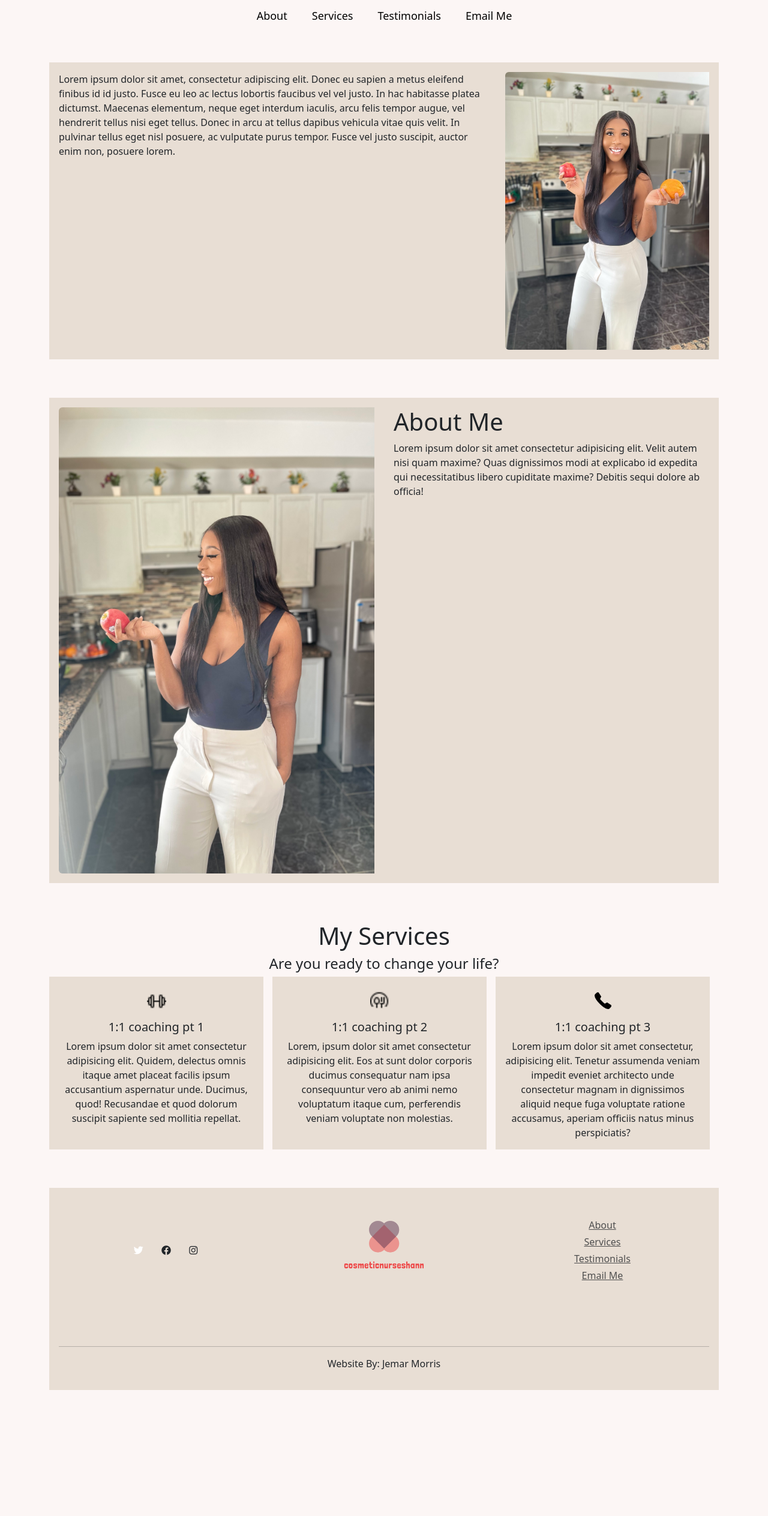
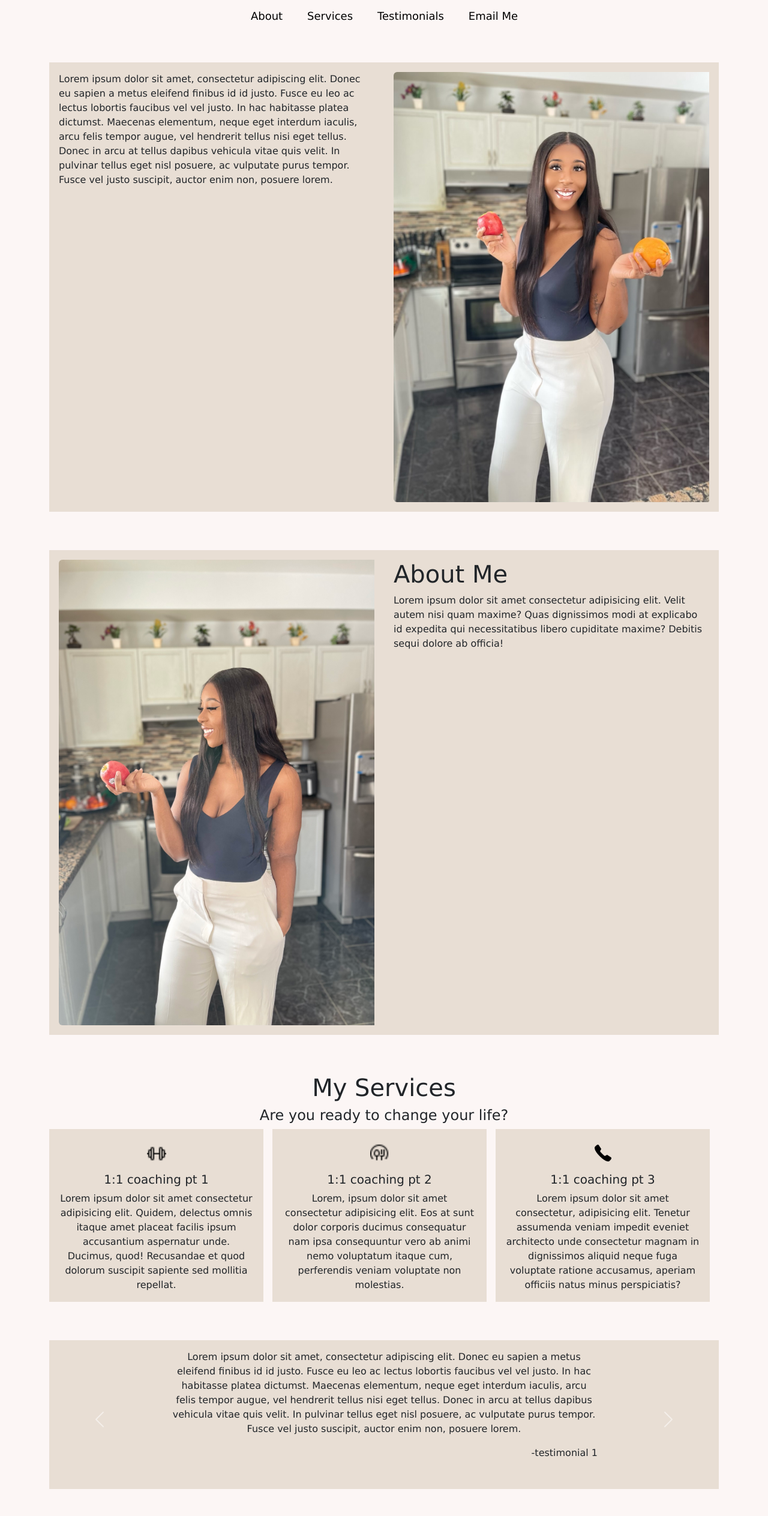
Before and after one commit to jemarm/cosmeticnurseshann, a website: page index.html in a window 1280 px wide. Shown: the part 173-2700 px from the top of the page at 60% size. Before the commit the page ends 2490 px from the top, so only its background shows below. Drawn offline with nearby package versions, Linux system fonts and the light colour scheme.

Commit message:
completed the skeleton template of project, going to work on aesthetics next

```diff
--- a/index.html
+++ b/index.html
@@ -69,14 +69,14 @@
 <div class="container h-70 pt-5">
   <div class="card border-0 rounded-0 mb-3 card-body-custom">
     <div class="row g-0">
-      <div class="col-md-8 order-md-1 order-2">
+      <div class="col-md-6 order-md-1 order-2">
         <div class="card-body">
           <p class="card-text">Lorem ipsum dolor sit amet, consectetur adipiscing elit. Donec eu sapien a metus eleifend finibus id id justo. Fusce eu leo ac lectus lobortis faucibus vel vel justo. In hac habitasse platea dictumst. Maecenas elementum, neque eget interdum iaculis, arcu felis tempor augue, vel hendrerit tellus nisi eget tellus. Donec in arcu at tellus dapibus vehicula vitae quis velit. In pulvinar tellus eget nisl posuere, ac vulputate purus tempor. Fusce vel justo suscipit, auctor enim non, posuere lorem.</p>
         </div>
       </div>
-      <div class="col-md-4 order-md-2 order-1">
+      <div class="col-md-6 order-md-2 order-1">
         <div class="card-body text-end">
-          <img src="./imgs/selfies/Facetune_26-02-2023-15-00-30.jpg" class="img-fluid rounded-start" alt="selfie">
+          <img src="./imgs/selfies/Facetune_26-02-2023-15-00-30.jpg" class="img-fluid rounded-start hero-image" alt="selfie">
         </div>
       </div>
     </div>
@@ -89,7 +89,7 @@
     <div class="row g-0">
       <div class="col-md-6">
         <div class="card-body">
-          <img src="./imgs/selfies/IMG_3012.jpg" class="img-fluid rounded-start" alt="selfie">
+          <img src="./imgs/selfies/IMG_3012.jpg" class="img-fluid rounded-start hero-image" alt="selfie">
         </div>
       </div>
       <div class="col-md-6">
@@ -101,6 +101,8 @@
     </div>
   </div>
 </div>
+
+
 
 <!--Services-->
 <div class="container h-70 pt-5">
@@ -137,12 +139,58 @@
 </div>
 
 <!-- Testimonials -->
-
+<div class="container h-70 pt-5">
+  <div id="carouselExample" class="carousel slide">
+    <div class="carousel-inner">
+      <!--CAROUSEL 1-->
+      <div class="carousel-item active card border-0 rounded-0 mb-3 card-body-custom">
+        <div class="card border-0 rounded-0 mb-3 card-body-custom">
+          <div class="col-md-8 mx-auto">
+            <div class="card-body text-center">
+              <p class="card-text">Lorem ipsum dolor sit amet, consectetur adipiscing elit. Donec eu sapien a metus eleifend finibus id id justo. Fusce eu leo ac lectus lobortis faucibus vel vel justo. In hac habitasse platea dictumst. Maecenas elementum, neque eget interdum iaculis, arcu felis tempor augue, vel hendrerit tellus nisi eget tellus. Donec in arcu at tellus dapibus vehicula vitae quis velit. In pulvinar tellus eget nisl posuere, ac vulputate purus tempor. Fusce vel justo suscipit, auctor enim non, posuere lorem.</p>
+              <p class="text-end">-testimonial 1</p>
+            </div>
+          </div>
+        </div>
+      </div>
+      <!--CAROUSEL 2-->
+        <div class="carousel-item card border-0 rounded-0 mb-3 card-body-custom">
+          <div class="card border-0 rounded-0 mb-3 card-body-custom">
+            <div class="col-md-8 mx-auto">
+              <div class="card-body text-center">
+                <p class="card-text">Lorem ipsum dolor sit amet, consectetur adipiscing elit. Donec eu sapien a metus eleifend finibus id id justo. Fusce eu leo ac lectus lobortis faucibus vel vel justo. In hac habitasse platea dictumst. Maecenas elementum, neque eget interdum iaculis, arcu felis tempor augue, vel hendrerit tellus nisi eget tellus. Donec in arcu at tellus dapibus vehicula vitae quis velit. In pulvinar tellus eget nisl posuere, ac vulputate purus tempor. Fusce vel justo suscipit, auctor enim non, posuere lorem.</p>
+                <p class="text-end">-testimonial 2</p>
+              </div>
+            </div>
+          </div>
+        </div>
+      <!--CAROUSEL 3-->
+      <div class="carousel-item card border-0 rounded-0 mb-3 card-body-custom">
+        <div class="card border-0 rounded-0 mb-3 card-body-custom">
+          <div class="col-md-8 mx-auto">
+            <div class="card-body text-center">
+              <p class="card-text">Lorem ipsum dolor sit amet, consectetur adipiscing elit. Donec eu sapien a metus eleifend finibus id id justo. Fusce eu leo ac lectus lobortis faucibus vel vel justo. In hac habitasse platea dictumst. Maecenas elementum, neque eget interdum iaculis, arcu felis tempor augue, vel hendrerit tellus nisi eget tellus. Donec in arcu at tellus dapibus vehicula vitae quis velit. In pulvinar tellus eget nisl posuere, ac vulputate purus tempor. Fusce vel justo suscipit, auctor enim non, posuere lorem.</p>
+              <p class="text-end">-testimonial 3</p>
+            </div>
+          </div>
+        </div>
+      </div>
+    </div>
+    <button class="carousel-control-prev" type="button" data-bs-target="#carouselExample" data-bs-slide="prev">
+      <span class="carousel-control-prev-icon" aria-hidden="true"></span>
+      <span class="visually-hidden">Previous</span>
+    </button>
+    <button class="carousel-control-next" type="button" data-bs-target="#carouselExample" data-bs-slide="next">
+      <span class="carousel-control-next-icon" aria-hidden="true"></span>
+      <span class="visually-hidden">Next</span>
+    </button>
+  </div>
+</div>
 
 <!-- footer -->
-<div class="container h-70 pt-5">
+<div class="container h-50 pt-5">
   <footer>
-    <div class="container p-4">
+    <div class="container pt-1">
       <div class="row justify-content-between align-items-center">
         <div class="col-lg-4 col-md-12 mb-4 d-flex justify-content-center">
           <div class="socials">
@@ -182,9 +230,9 @@
         </div>
       </div>
     </div>
-    <div class="text-center p-3">
+    <div class="text-center p-1">
       <hr>
-      <p>Website By: Jemar Morris</p>
+      <p>Website By: Jemar.io</p>
     </div>
   </footer>
 </div>
--- a/styles.css
+++ b/styles.css
@@ -8,6 +8,7 @@
 
  body {
   background-color: #FCF6F5FF;
+  font-family: Verdana, Geneva, Tahoma, sans-serif
 }
 /*
 /* nav{
@@ -55,11 +56,26 @@
   background-color: #e8ded4;
 }
 
+.hero-image {
+  height: 100%; /* set the height to 100% to fill the column */
+  object-fit: cover; /* use object-fit to fill the image within the column */
+}
+
+@media (max-width: 767px) {
+  /* on mobile, make the image take up the entire width of the card */
+  .hero-image {
+    height: auto;
+    width: 100%;
+  }
+}
+
 .services-body-custom {
   background-color: #e8ded4;
   margin-right: 15px;
 }
 
+
+
 footer {
   background-color: #e8ded4;
 
```
Also changed, not shown: 1 other file.
